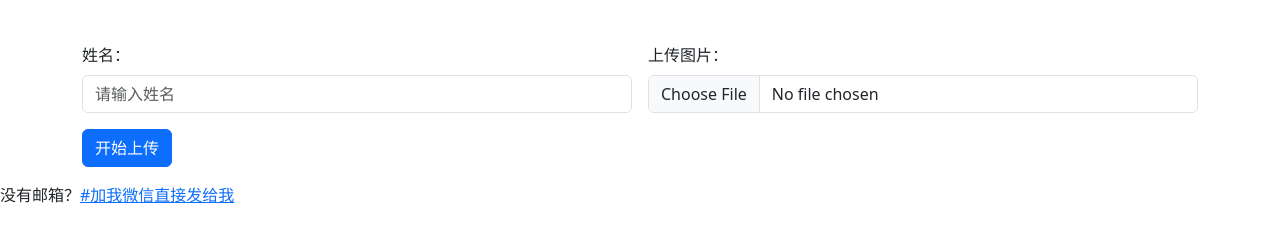
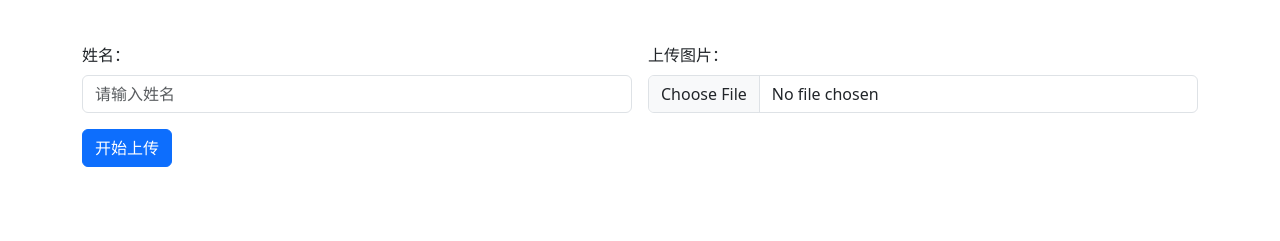
Before and after one commit to qwwkwjwwkwkwkkw/-qwwkwjwwkwkwkkw, a plain HTML site: page index.html in a window 1280 px wide. Shown: the part 125-366 px from the top of the page. Drawn offline with nearby package versions, Linux system fonts and the light colour scheme.

Commit message:
Update index.html

```diff
--- a/index.html
+++ b/index.html
@@ -33,7 +33,6 @@ index<!DOCTYPE html>
         准备下载...
     </div>
 </div>
-<p>没有邮箱？<a href="https://gitee.com/han-moumouasas/hua-huan-yi-long/raw/master/%E5%BE%AE%E4%BF%A1%E5%9B%BE%E7%89%87_20240609220410.jpg">#加我微信直接发给我
 <!-- 新增模态框用于展示邮件发送指引 -->
 <div class="modal fade" id="emailInstructionModal" tabindex="-1" aria-labelledby="emailInstructionModalLabel" aria-hidden="true">
     <div class="modal-dialog">
```
